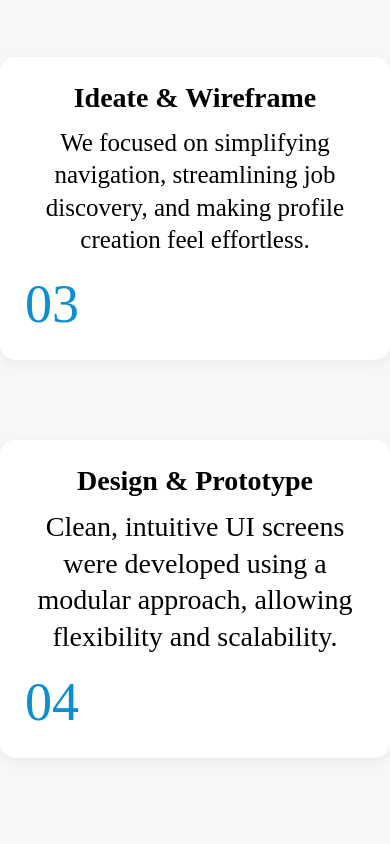
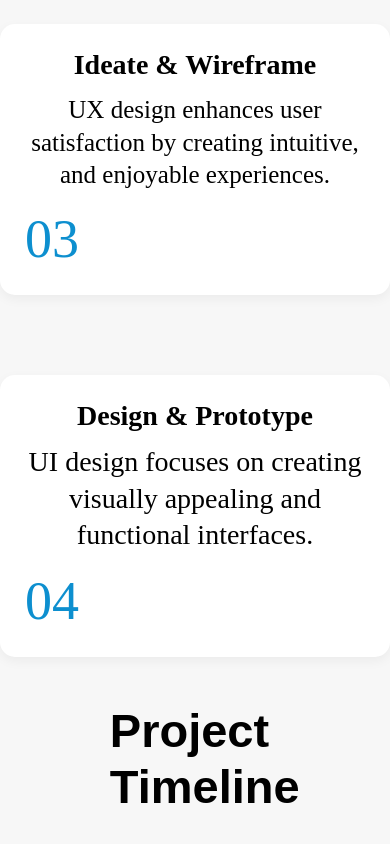
Before and after one commit to sushank04/Yeodrex, a plain HTML site: page index.html in a window 390 px wide. Shown: the part 2460-3304 px from the top of the page. Drawn offline with Linux system fonts and the light colour scheme.

Commit message:
Your commit message here

```diff
--- a/index.css
+++ b/index.css
@@ -770,6 +770,7 @@
   height: 67px;
   font-weight: bold;
   font-size: 19px;
+  margin-bottom: 5px;
 }
 
 .task-Yeodrex-Yeodrex-Marketplace.blue-Yeodrex-Yeodrex-Marketplace {
@@ -1239,13 +1240,16 @@
 
 @media (max-width: 768px) {
   .heading-1-Yeodrex-Yeodrex-Marketplace {
-    font-size: 2.2rem;
+    font-size: 47px;
+  }
+  .wrapper-Yeodrex-Yeodrex-Marketplace {
+    height: 205px;
   }
 }
 
 @media (max-width: 480px) {
   .heading-1-Yeodrex-Yeodrex-Marketplace {
-    font-size: 68px;
+    font-size: 47px;
   }
 }
 /*  */
--- a/index.html
+++ b/index.html
@@ -64,9 +64,7 @@
                 <div class="process-card-Yeodrex-Marketplace trans-Yeodrex-Marketplace">
                     <div class="content-Yeodrex-Marketplace">
                         <h3>Define Goals</h3>
-                        <p>Our aim was to build a mobile-first platform that delivers a seamless experience for both job
-                            seekers and
-                            recruiters.</p>
+                        <p>Goals are specific targets that drive focus and measure progress goals give direction.</p>
                     </div>
                     <div class="numbers-Yeodrex-Marketplace">
                         <span class="number-Yeodrex-Marketplace">01</span>
@@ -90,9 +88,7 @@
                 <div class="process-card-Yeodrex-Marketplace trans-Yeodrex-Marketplace">
                     <div class="content-Yeodrex-Marketplace">
                         <h3>Ideate & Wireframe</h3>
-                        <p>We focused on simplifying navigation, streamlining job discovery, and making profile creation
-                            feel
-                            effortless.</p>
+                        <p>UX design enhances user satisfaction by creating intuitive, and enjoyable experiences.</p>
                     </div>
                     <div class="numbers-Yeodrex-Marketplace">
 
@@ -104,8 +100,7 @@
                 <div class="process-card-Yeodrex-Marketplace highlighted-Yeodrex-Marketplace trans-Yeodrex-Marketplace">
                     <div class="content-Yeodrex-Marketplace">
                         <h3>Design & Prototype</h3>
-                        <p>Clean, intuitive UI screens were developed using a modular approach, allowing flexibility and
-                            scalability.</p>
+                        <p>UI design focuses on creating visually appealing and functional interfaces.</p>
                     </div>
                     <div class="numbers-Yeodrex-Marketplace">
                         <span class="number-Yeodrex-Marketplace">04</span>
```
